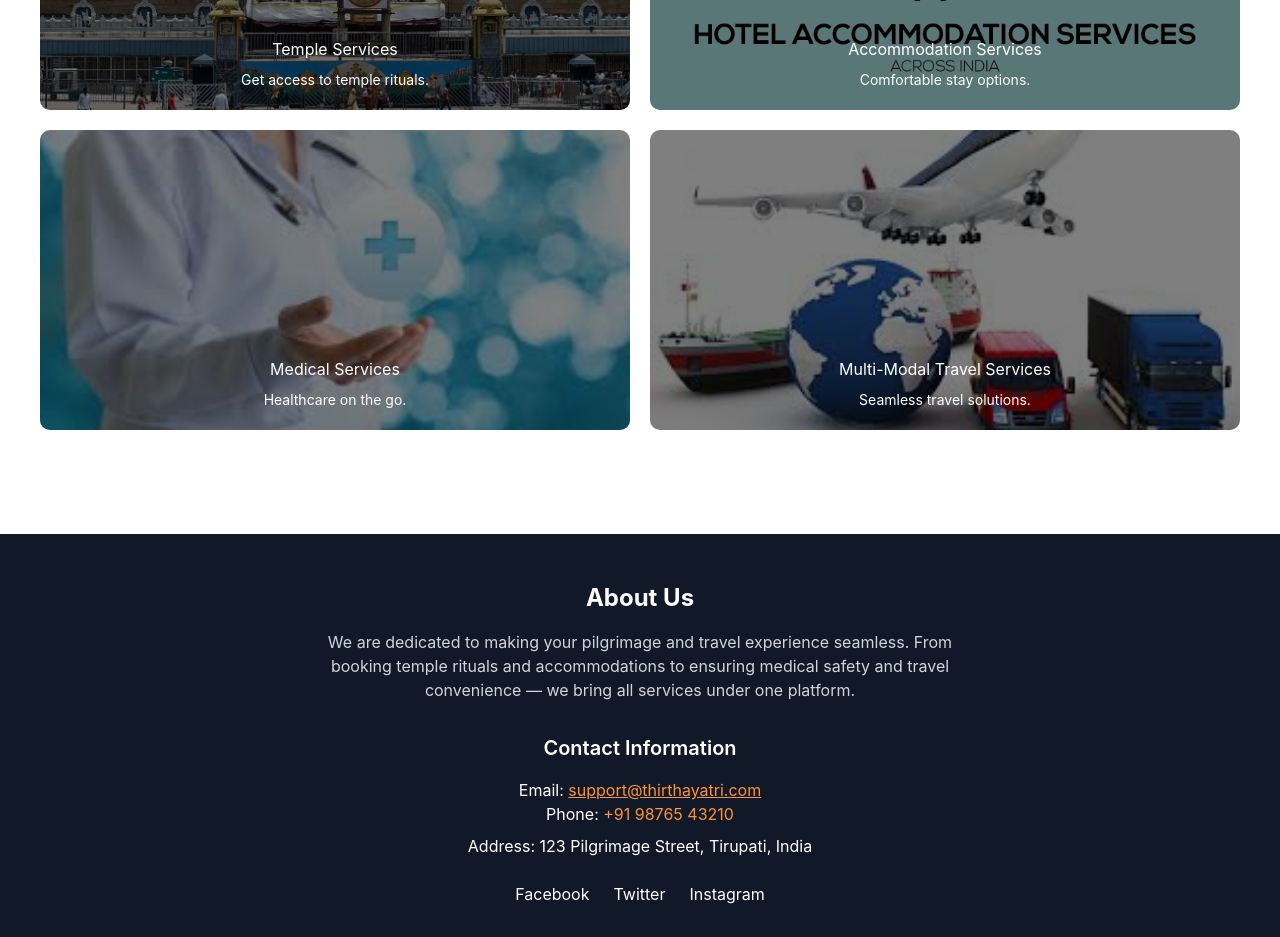
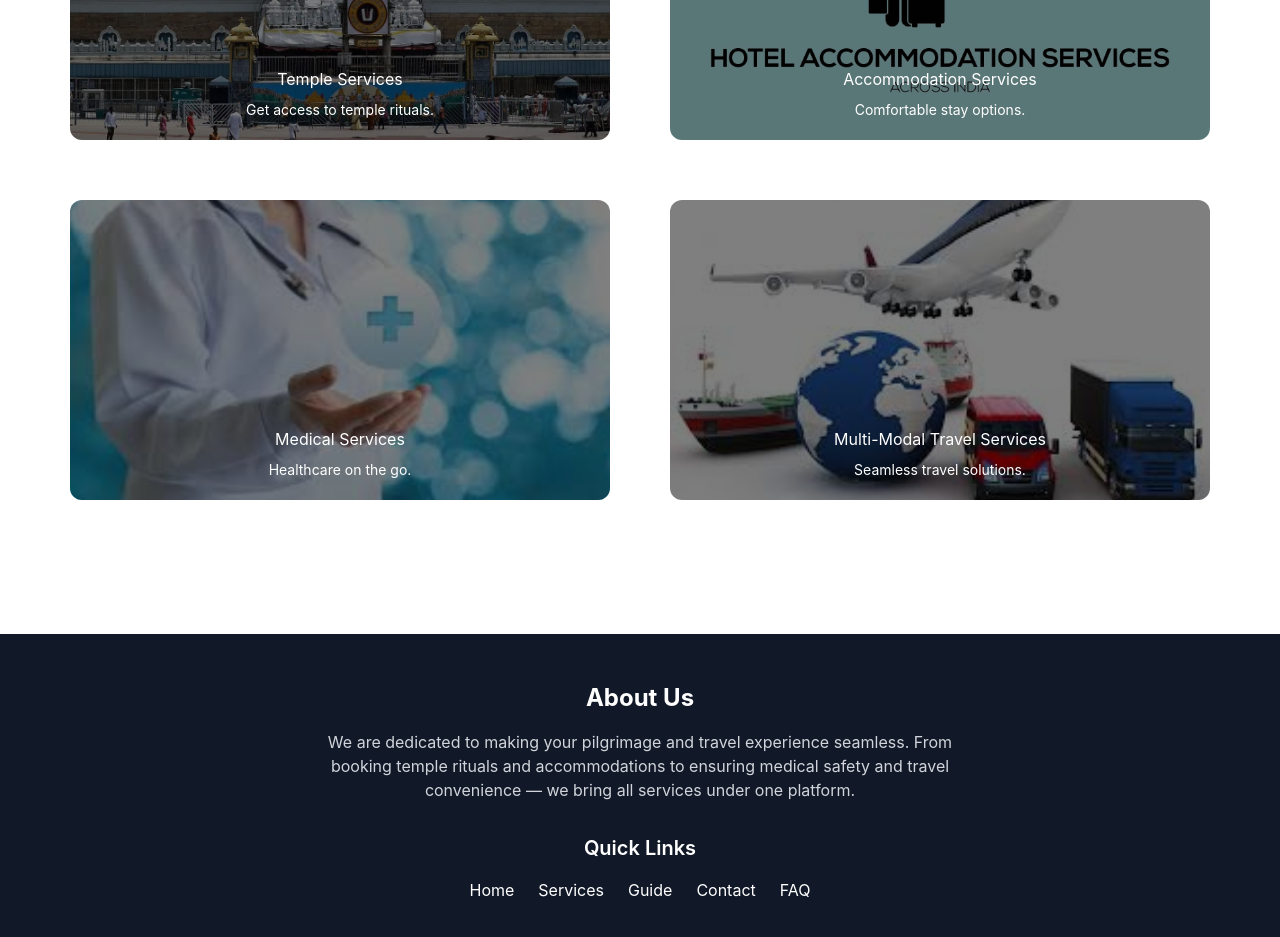
Before and after one commit to SatyanarayanaAkula2/ThirthaYatri, a React (Create React App) app: page / in a window 1280 px wide. Shown: the part 860-1797 px from the top of the page. Built offline with nearby package versions, Linux system fonts and the light colour scheme.

Commit message:
My latest changes

```diff
--- a/src/components/Home.js
+++ b/src/components/Home.js
@@ -31,6 +31,16 @@ import Services from "./Services";
       one platform.
     </p>
 
+    {/* Quick Links Section */}
+    <h3 className="text-xl font-semibold mb-4">Quick Links</h3>
+    <div className="flex justify-center gap-6 mb-8">
+      <a href="/" className="hover:text-orange-400">Home</a>
+      <a href="/services" className="hover:text-orange-400">Services</a>
+      <a href="/guide" className="hover:text-orange-400">Guide</a>
+      <a href="/contact" className="hover:text-orange-400">Contact</a>
+      <a href="/faq" className="hover:text-orange-400">FAQ</a>
+    </div>
+
     <h3 className="text-xl font-semibold mb-4">Contact Information</h3>
     <p>Email: <a href="mailto:support@thirthayatri.com" className="text-orange-400 underline">support@thirthayatri.com</a></p>
     <p>Phone: <span className="text-orange-400">+91 98765 43210</span></p>
@@ -48,6 +58,7 @@ import Services from "./Services";
     </p>
   </div>
 </div>
+
         </div>
     )
 }
--- a/src/components/Services.css
+++ b/src/components/Services.css
@@ -12,17 +12,20 @@
 .services-grid {
   display: grid;
   grid-template-columns: 1fr 1fr;
-  grid-template-rows: 300px 300px;
-  gap: 20px; /* Added spacing */
+  grid-template-rows: auto; /* Let rows grow naturally */
+  gap: 40px; /* increase spacing between services */
+  padding: 20px; /* add some breathing space inside the grid */
 }
 
 .service-box {
   background-size: cover;
   background-position: center;
-  border-radius: 10px;
+  border-radius: 12px;
   position: relative;
   overflow: hidden;
   cursor: pointer;
+  min-height: 300px; /* ensures consistent box height */
+  margin: 10px; /* extra spacing between each box */
 }
 
 .overlay {
```
Lines whose indentation alone changed are shown as unchanged.
